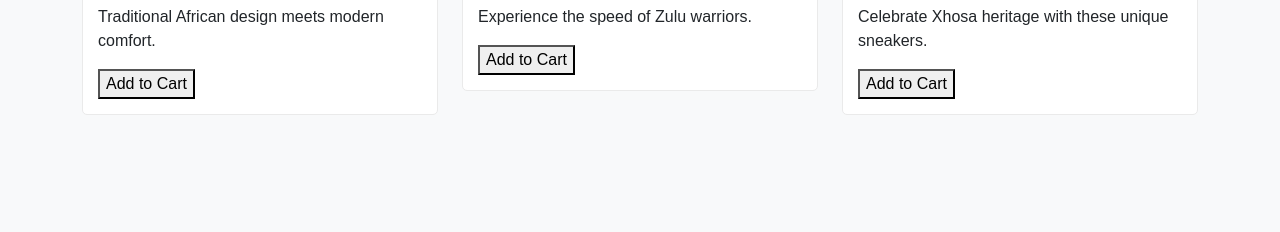
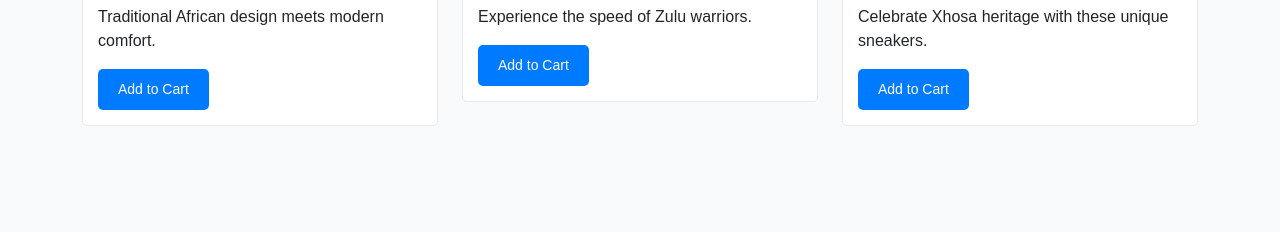
Before and after one commit to MorwathsehlaThero2023/E-Commerce-Website-Sneaker-Paradise., a plain HTML site: page index.html in a window 1280 px wide. Shown: the part 864-1096 px from the top of the page. Drawn offline with nearby package versions, Linux system fonts and the light colour scheme; a script that the page names is missing.

Commit message:
Update styles.css

```diff
--- a/styles.css
+++ b/styles.css
@@ -96,3 +96,17 @@ footer {
     font-size: 2rem;
   }
 }
+.add-to-cart-btn {
+      display: inline-block;
+      padding: 10px 20px;
+      background-color: #007bff;
+      color: white;
+      border: none;
+      border-radius: 5px;
+      cursor: pointer;
+      font-size: 14px;
+    }
+
+    .add-to-cart-btn:hover {
+      background-color: #0056b3;
+    }
```
